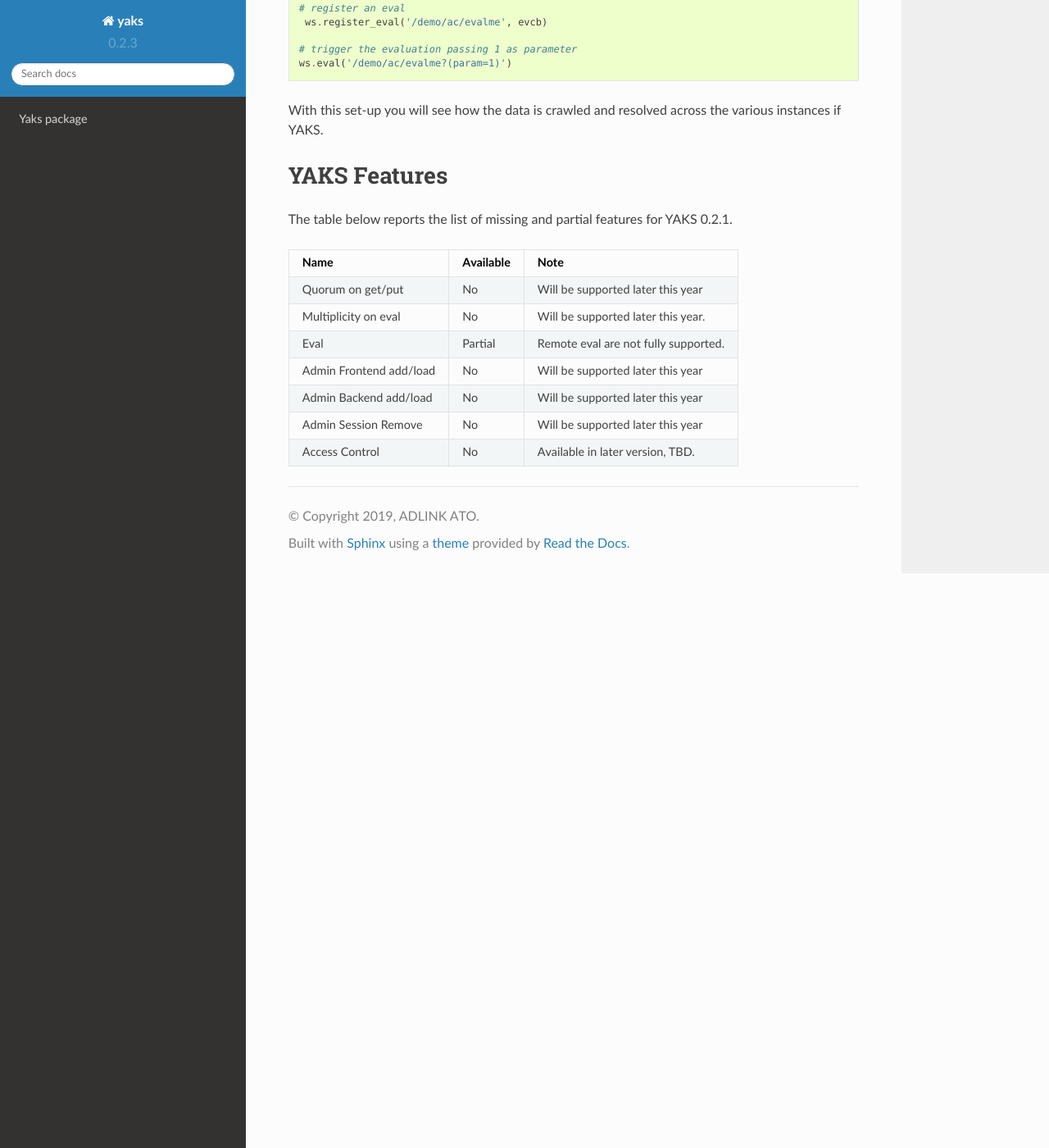
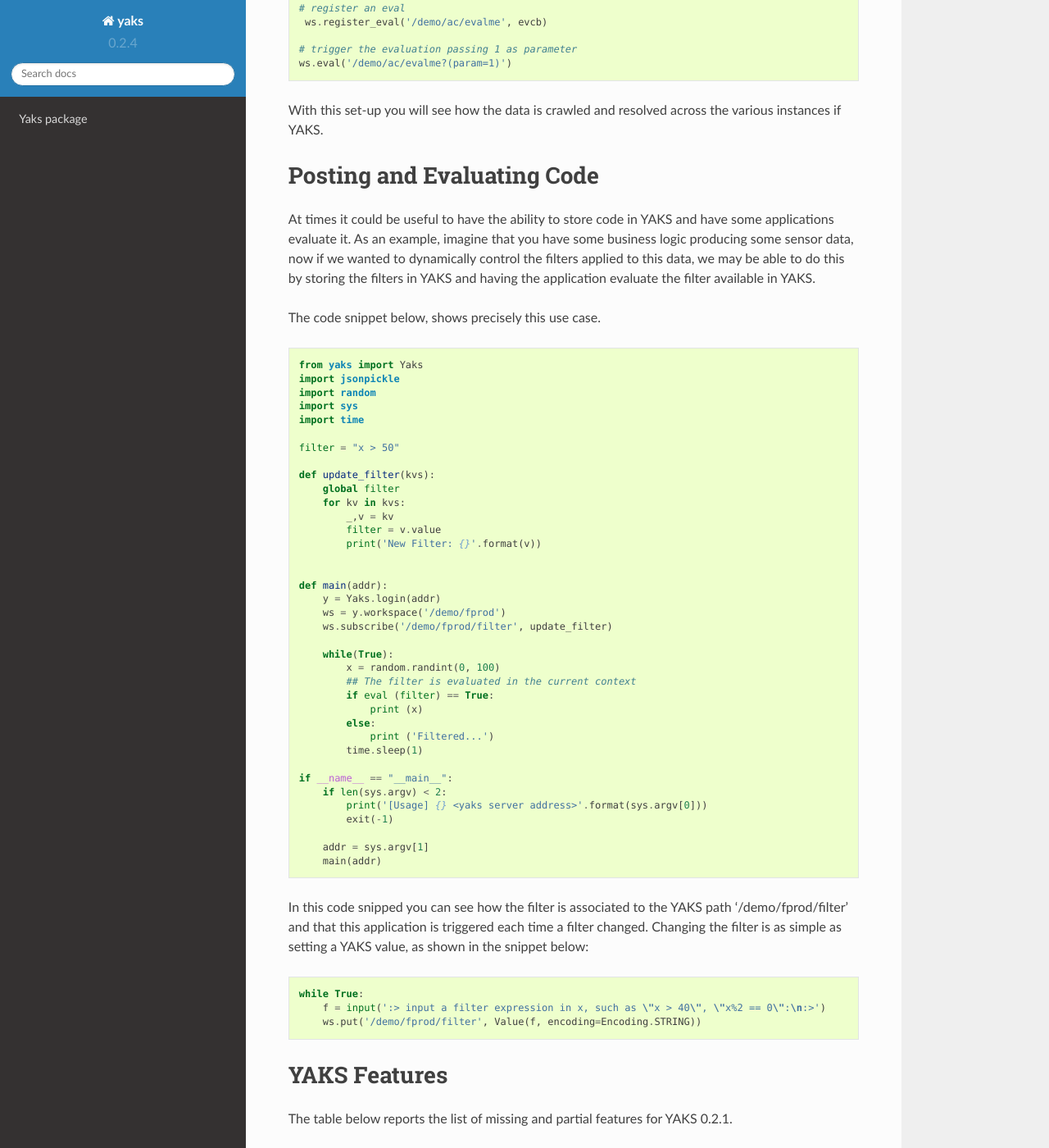
Before and after one commit to atolab/yaks-python, a Sphinx documentation site: the page built from docs/source/yintro.rst, in a window 1280 px wide and 1400 px high, scrolled down 6353 px. Shown: the whole window at 82% size. Built offline with Sphinx 7.4.7 and the Read the Docs theme 2.0.0, drawn with Linux system fonts in a browser that asks for light colours.

Commit message:
updated documentation

```diff
--- a/docs/source/conf.py
+++ b/docs/source/conf.py
@@ -59,9 +59,9 @@
 # built documents.
 #
 # The short X.Y version.
-version = '0.2.3'
+version = '0.2.4'
 # The full version, including alpha/beta/rc tags.
-release = '0.2.3'
+release = '0.2.4'
 
 # The language for content autogenerated by Sphinx. Refer to documentation
 # for a list of supported languages.
--- a/docs/source/yintro.rst
+++ b/docs/source/yintro.rst
@@ -296,6 +296,69 @@
 With this set-up you will see how the data is crawled and resolved
 across the various instances if YAKS.
 
+Posting and Evaluating Code
+===========================
+At times it could be useful to have the ability to store code in YAKS and
+have some applications evaluate it. As an example, imagine that you have
+some business logic producing some sensor data, now if we wanted to
+dynamically control the filters applied to this data, we may be able to do this
+by storing the filters in YAKS and having the application evaluate the filter
+available in YAKS.
+
+The code snippet below, shows precisely this use case.
+
+::
+
+    from yaks import Yaks
+    import jsonpickle
+    import random
+    import sys
+    import time
+
+    filter = "x > 50"
+
+    def update_filter(kvs):
+        global filter
+        for kv in kvs:
+            _,v = kv
+            filter = v.value
+            print('New Filter: {}'.format(v))
+
+
+    def main(addr):
+        y = Yaks.login(addr)
+        ws = y.workspace('/demo/fprod')
+        ws.subscribe('/demo/fprod/filter', update_filter)
+
+        while(True):
+            x = random.randint(0, 100)
+            ## The filter is evaluated in the current context
+            if eval (filter) == True:
+                print (x)
+            else:
+                print ('Filtered...')
+            time.sleep(1)
+
+    if __name__ == "__main__":
+        if len(sys.argv) < 2:
+            print('[Usage] {} <yaks server address>'.format(sys.argv[0]))
+            exit(-1)
+
+        addr = sys.argv[1]
+        main(addr)
+
+
+In this code snipped you can see how the filter is associated to the YAKS path '/demo/fprod/filter'
+and that this application is triggered each time a filter changed. Changing the filter is as simple
+as setting a YAKS value, as shown in the snippet below:
+
+::
+
+    while True:
+        f = input(':> input a filter expression in x, such as \"x > 40\", \"x%2 == 0\":\n:>')
+        ws.put('/demo/fprod/filter', Value(f, encoding=Encoding.STRING))
+
+
 YAKS Features
 =============
 
```
